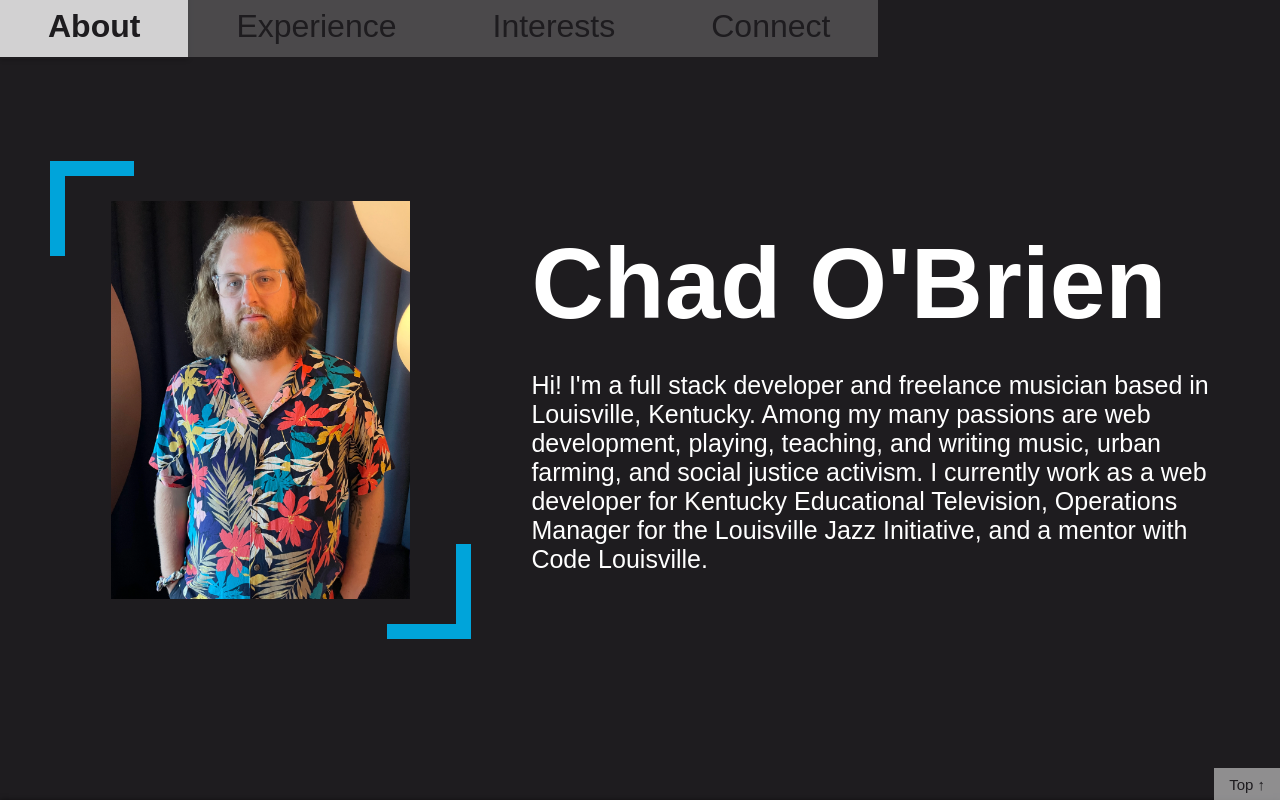
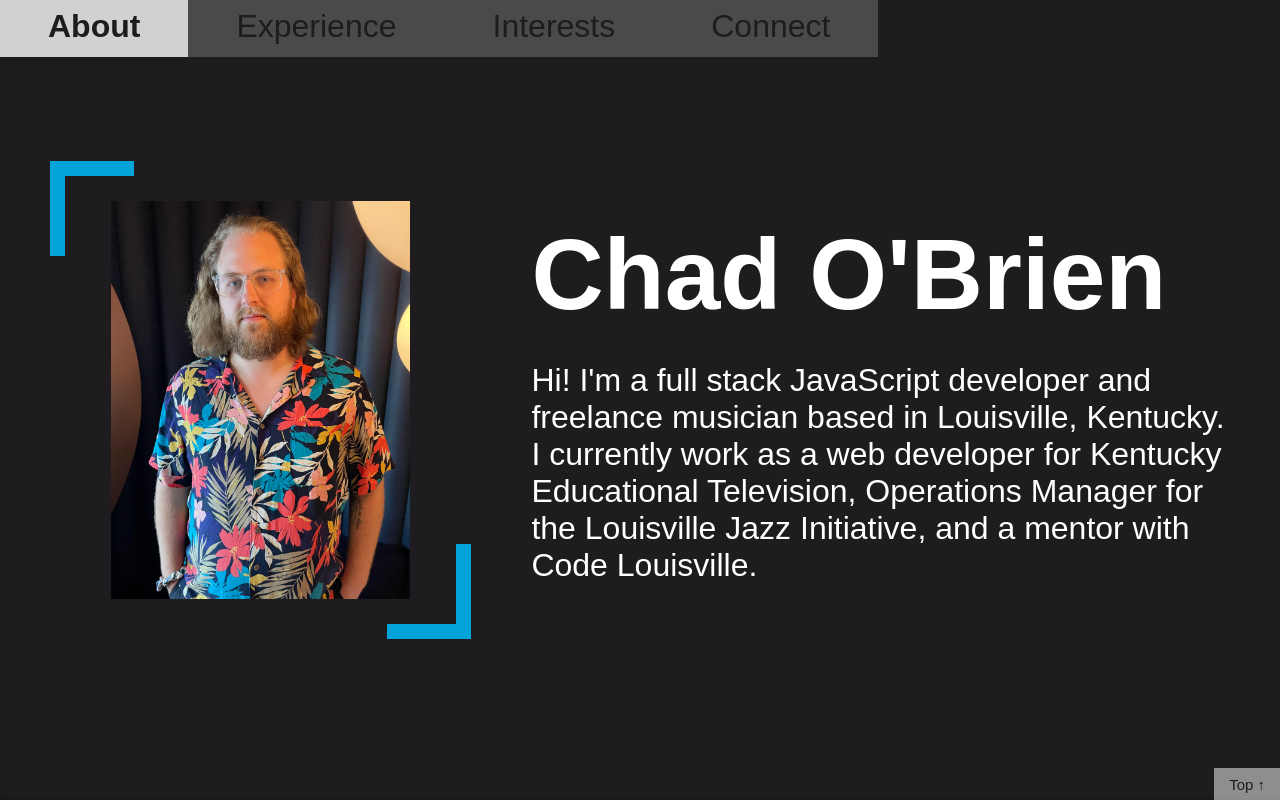
Before and after one commit to csobrien90/csobrien90.github.io, a React app: page / in a window 1280 px wide. Shown: the top 800 px of the page. Built offline with nearby package versions, Linux system fonts and the light colour scheme; a web font is replaced by a local one.

Commit message:
update about section copy and styles

```diff
--- a/src/components/About.tsx
+++ b/src/components/About.tsx
@@ -13,9 +13,7 @@ const About = (): JSX.Element => {
 				</div>
 			</div>
 			<h1>Chad O'Brien</h1>
-			<p>Hi! I'm a full stack developer and freelance musician based in Louisville, Kentucky. Among my many passions are web development,
-				playing, teaching, and writing music, urban farming, and social justice activism. I currently work as a web developer for Kentucky Educational Television,
-				Operations Manager for the Louisville Jazz Initiative, and a mentor with Code Louisville.
+			<p>Hi! I'm a full stack JavaScript developer and freelance musician based in Louisville, Kentucky. I currently work as a web developer for Kentucky Educational Television, Operations Manager for the Louisville Jazz Initiative, and a mentor with Code Louisville.
 			</p>
 		</section>
 	)
--- a/src/index.css
+++ b/src/index.css
@@ -242,6 +242,7 @@ About
 #about p {
 	grid-area: about;
 	align-self: flex-start;
+	font-size: 20px;
 }
 
 /*
@@ -733,6 +734,10 @@ Media queries
 		gap: 3em 6em;
 	}
 
+	#about p {
+		font-size: 32px;
+	}
+
 	.projects {
 		grid-template-areas:
 		"prev slider slider next";
```
Also changed, not shown: 1 other file (tests, documents, lock files or other folders).
